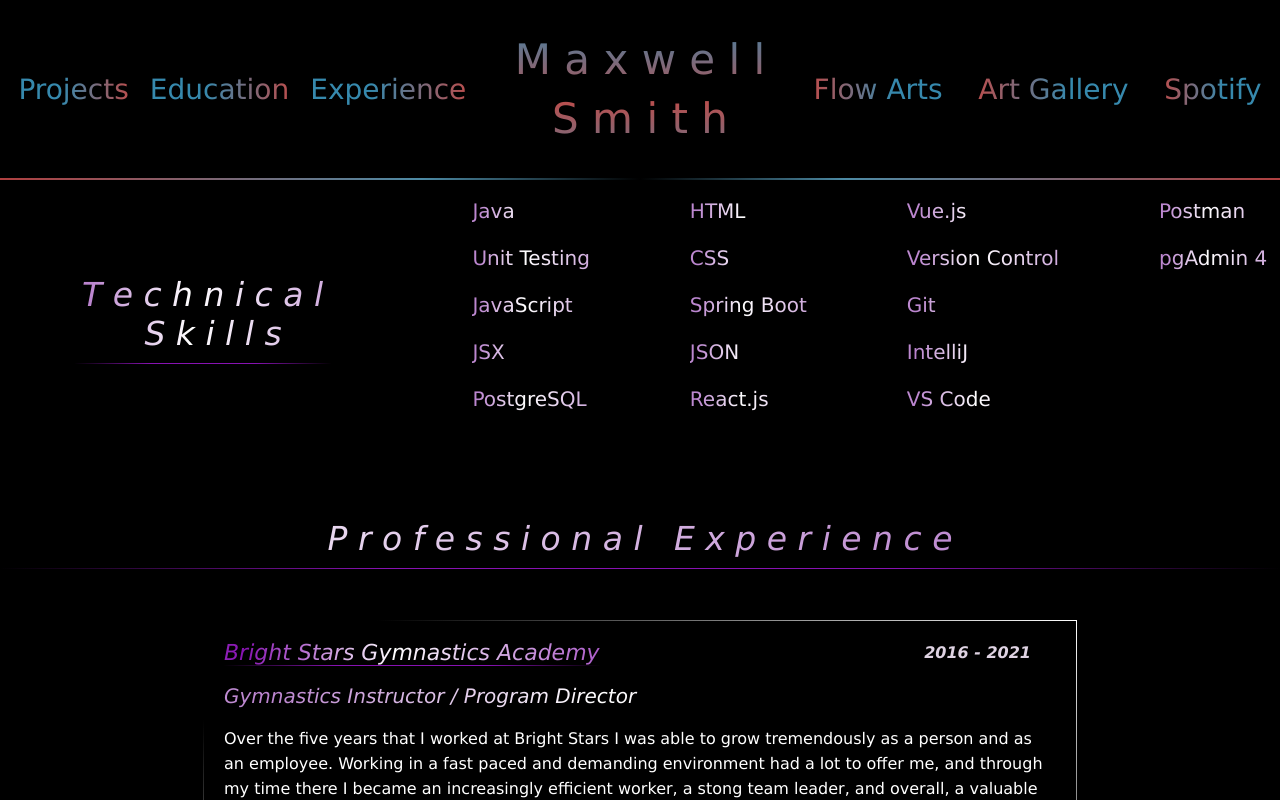
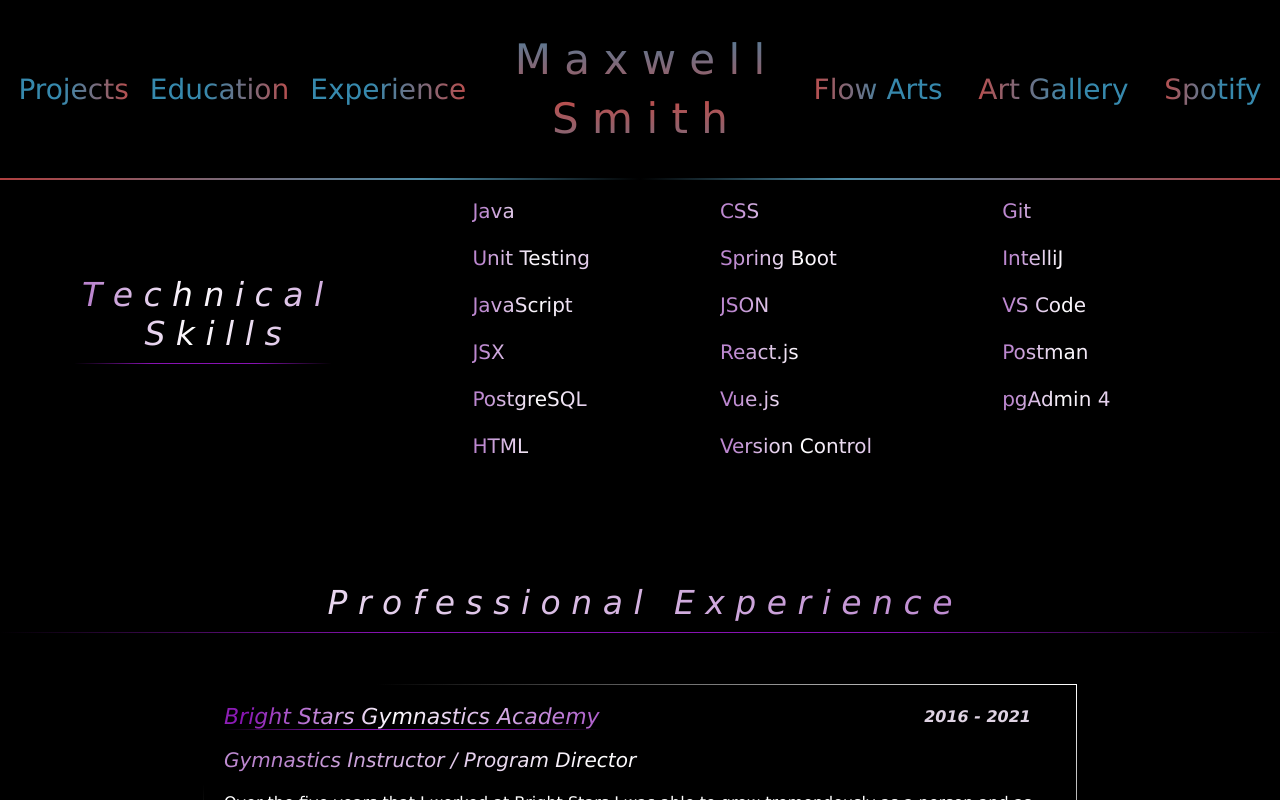
Before and after one commit to mxwllsmth/maxsmith, a React (Create React App) app: page /Experience in a window 1280 px wide. Shown: the top 800 px of the page. Built offline with nearby package versions, Linux system fonts and the light colour scheme.

Commit message:
Responsive design bug update v 4.1

```diff
--- a/src/styles/Experience.css
+++ b/src/styles/Experience.css
@@ -43,13 +43,13 @@
   margin-top: 4%;
   font-size: 20px;
   flex-wrap: wrap;
-  height: 30vh;
+  height: 38vh;
   width: 60vw;
 }
 
 #skill {
   margin-top: 20px;
-  margin-right: 150px;
+  margin-right: 5vw;
   -webkit-background-clip: text;
   background-clip: text;
   background-image: linear-gradient(to right, white 0%, rgb(186, 131, 206) 40%, white 60%, rgb(186, 131, 206) 100%);
```
